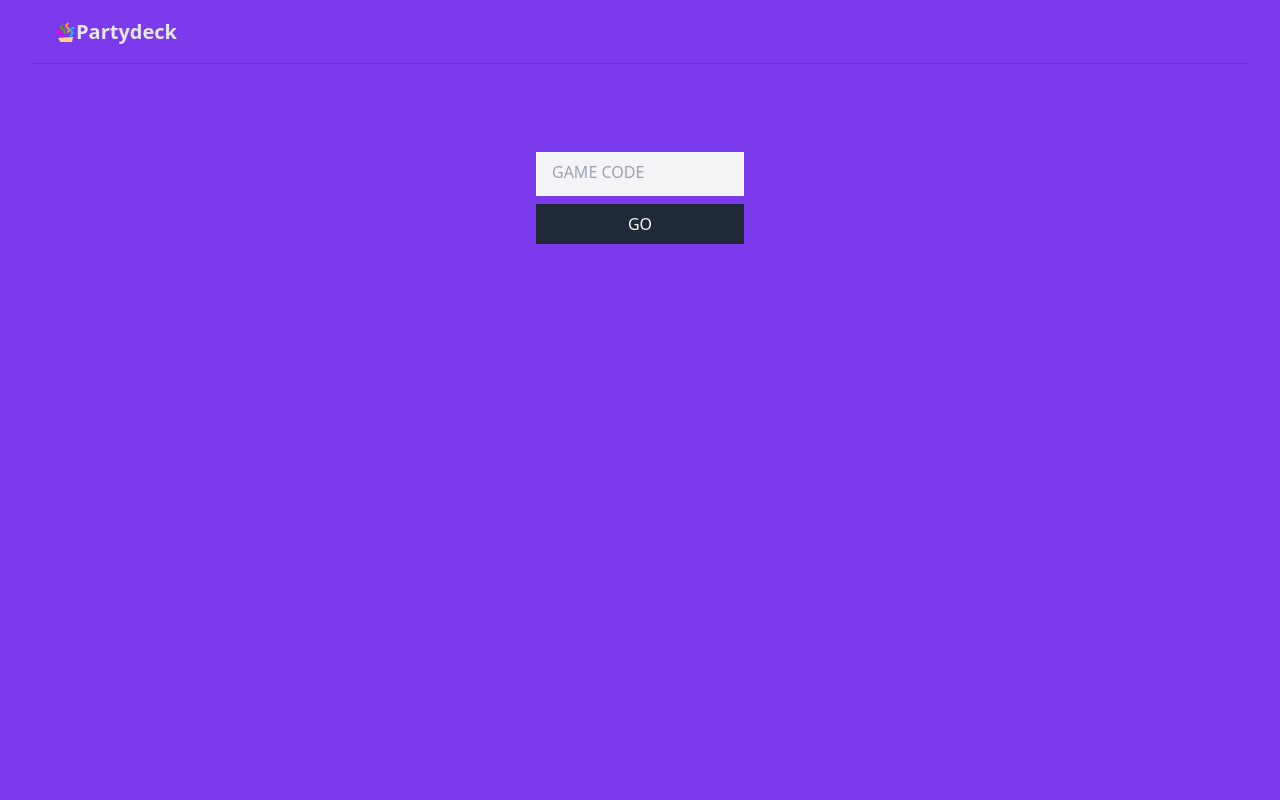
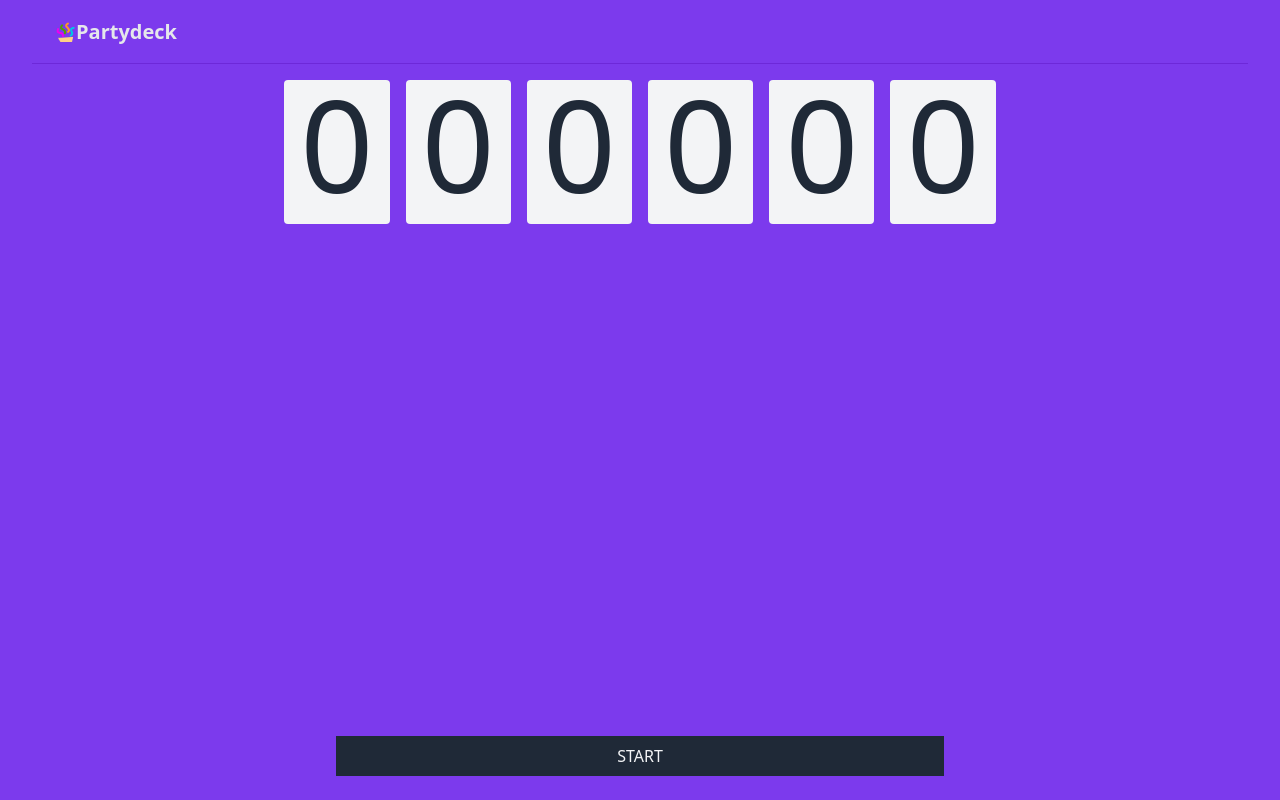
Before and after one commit to itays123/partydeck, a React (Create React App) app in the folder game/: page / in a window 1280 px wide. Built offline with nearby package versions, Linux system fonts and the light colour scheme.

Commit message:
FEATURE: start button

```diff
--- a/game/src/game/GameContext.js
+++ b/game/src/game/GameContext.js
@@ -6,9 +6,9 @@ const GameContext = createContext();
 
 const GameContextProvider = ({ children }) => {
   const [round, setRound] = useState(0);
-  const [playerCount, setPlayerCount] = useState(1);
-  const [isAdmin, setAdmin] = useState(false);
-  const [gameCode, setGameCode] = useState(undefined);
+  const [playerCount, setPlayerCount] = useState(3);
+  const [isAdmin, setAdmin] = useState(true);
+  const [gameCode, setGameCode] = useState('000000');
   const context = {
     round,
     playerCount,
@@ -19,9 +19,9 @@ const GameContextProvider = ({ children }) => {
     setAdmin,
     setGameCode,
   };
-  const { join } = useWebsocket(context);
+  const { join, start } = useWebsocket(context);
   return (
-    <GameContext.Provider value={{ ...context, join }}>
+    <GameContext.Provider value={{ ...context, join, start }}>
       {round === 0 ? <Lobby /> : children}
     </GameContext.Provider>
   );
--- a/game/src/game/useWebsocket.js
+++ b/game/src/game/useWebsocket.js
@@ -1,8 +1,11 @@
 export function useWebsocket(context) {
-  const { setGameCode } = context;
+  const { setGameCode, setRound } = context;
   return {
     join: (gameCode, name) => {
       setGameCode(gameCode);
     },
+    start: () => {
+      setRound(1);
+    },
   };
 }
--- a/game/src/lobby/Lobby.js
+++ b/game/src/lobby/Lobby.js
@@ -2,10 +2,11 @@ import { useGameContext } from '../game/GameContext';
 import JoinForm from './JoinForm';
 
 const Lobby = () => {
-  const { gameCode } = useGameContext();
+  const { gameCode, isAdmin, playerCount, start } = useGameContext();
   return (
     <div className="lobby container mx-auto">
       {gameCode ? (
+        <>
           <div className="gamecode-display flex justify-center mt-4">
             {gameCode.split('').map((char, i) => (
               <div
@@ -16,6 +17,22 @@ const Lobby = () => {
               </div>
             ))}
           </div>
+          <div className="players w-full">
+            {isAdmin && (
+              <div className="start-btn absolute bottom-0 left-0 right-0">
+                <div className="w-screen max-w-screen-sm mx-auto px-4 pb-6">
+                  <button
+                    className="w-full bg-gray-800 text-gray-100 py-2 focus:outline-none hover:bg-gray-700 disabled:opacity-70"
+                    disabled={playerCount < 3}
+                    onClick={() => start()}
+                  >
+                    START
+                  </button>
+                </div>
+              </div>
+            )}
+          </div>
+        </>
       ) : (
         <JoinForm />
       )}
```
Lines whose indentation alone changed are shown as unchanged.
